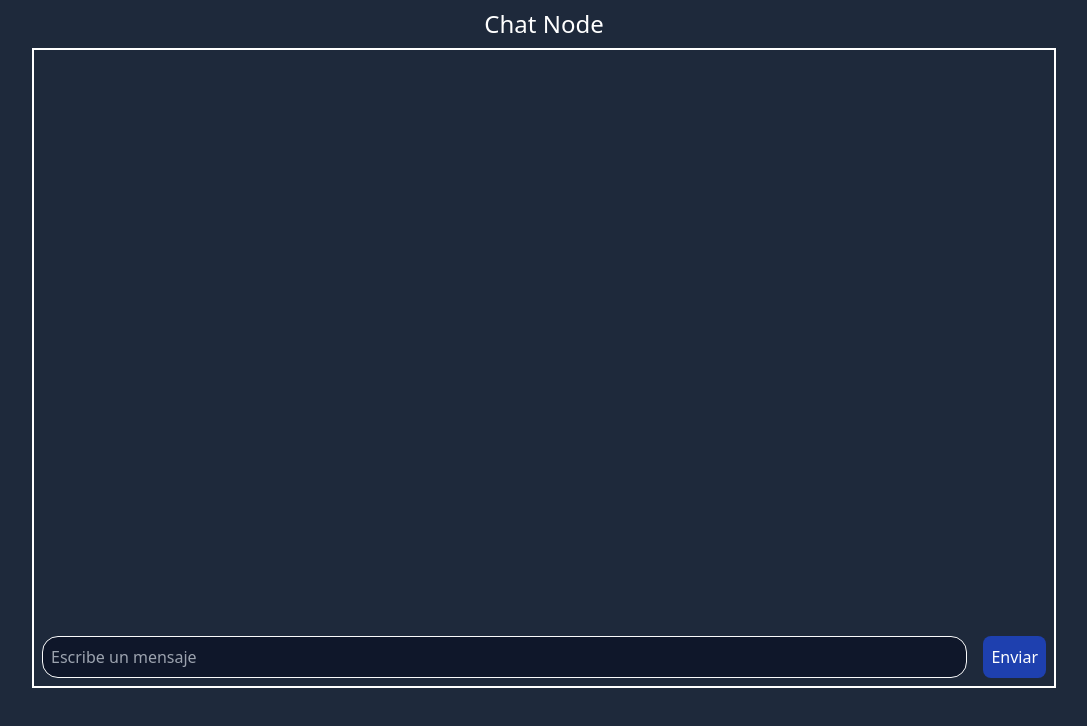
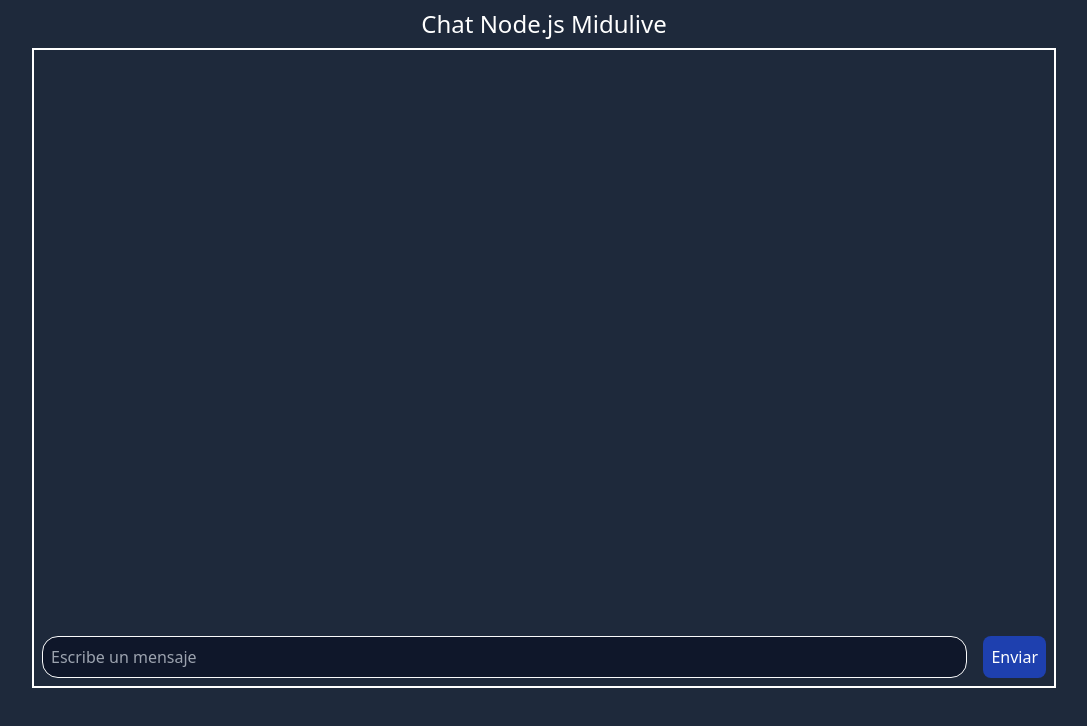
Before and after one commit to WilSotoA/chat-node, a website: page client/index.html in a window 1280 px wide. Shown: the whole page, without its empty margins (96-1183 px from the left). Drawn offline with Linux system fonts and the light colour scheme.

Commit message:
update-title

```diff
--- a/client/index.html
+++ b/client/index.html
@@ -8,7 +8,7 @@
     <link rel="stylesheet" href="styles.css" />
   </head>
   <body class="text-white font-sans bg-slate-800">
-    <h1 class="text-2xl my-2 text-center text-white">Chat Node</h1>
+    <h1 class="text-2xl my-2 text-center text-white">Chat Node.js Midulive</h1>
     <section
       class="relative w-[80%] mx-auto min-h-[80vh] border-2 border-white"
       id="chat"
```
